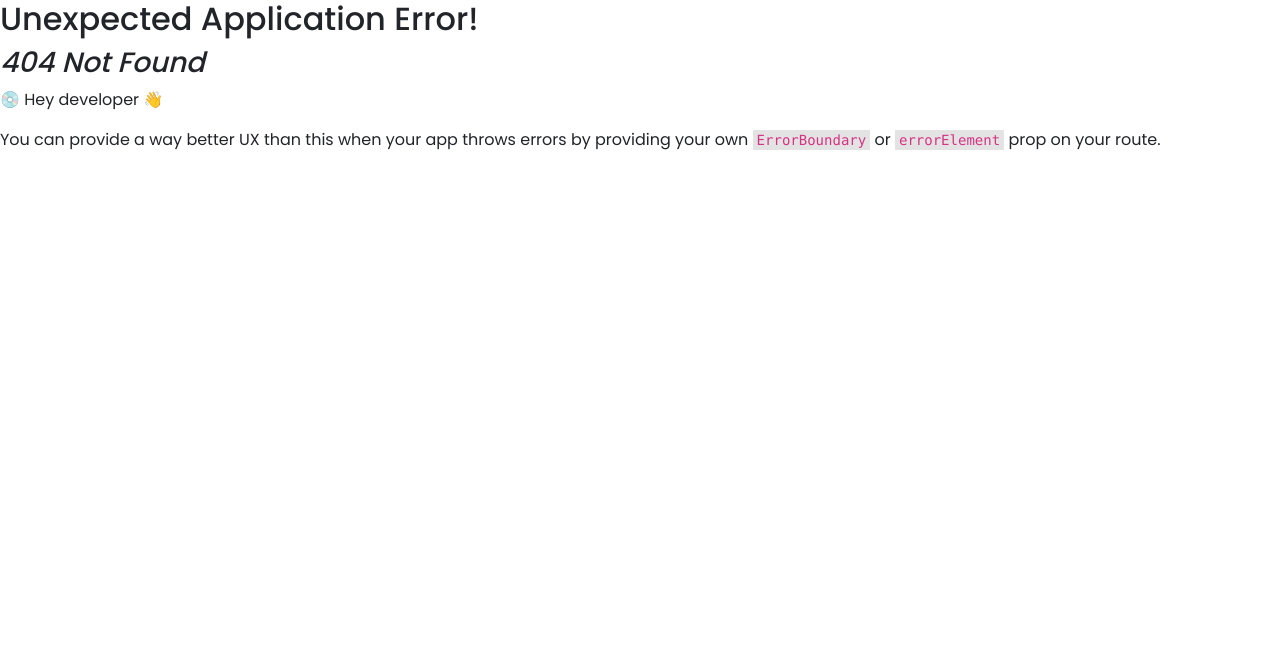
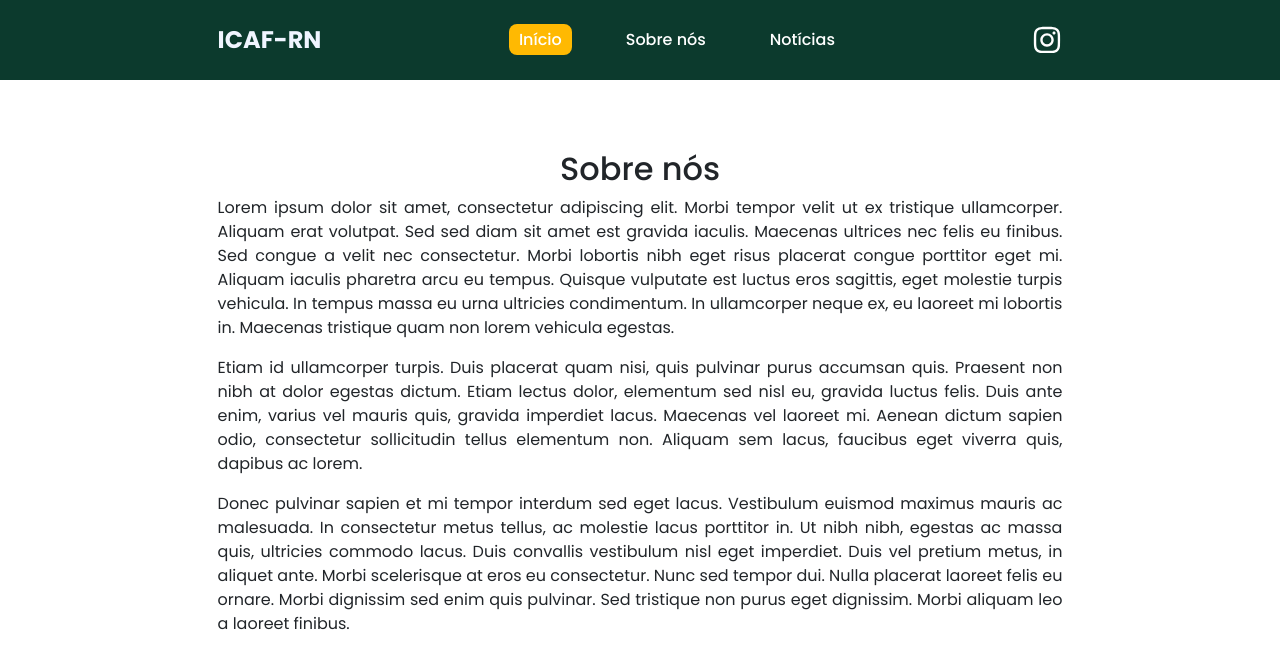
Before and after one commit to icafrn/icafrn-site, a React (Vite) app: page /icafrn-site/sobre-nos in a window 1280 px wide. Before the commit this address had no page. Shown: the top 668 px of the page. Built offline with nearby package versions, Linux system fonts and the light colour scheme.

Commit message:
fix links

```diff
--- a/package.json
+++ b/package.json
@@ -1,5 +1,5 @@
 {
-  "homepage": "https://devwenderson.github.io/site-icafrn",
+  "homepage": "https://icafrn.github.io/icafrn-site",
   "name": "icaf-site",
   "private": true,
   "version": "0.0.0",
--- a/src/components/Navbar.jsx
+++ b/src/components/Navbar.jsx
@@ -9,16 +9,16 @@ const Navbar = () => {
     const [menuOpen, setMenuOpen] = useState(false)
     return (
         <header>
-            <Link to={'/'} className="brand"> ICAF-RN </Link>
+            <Link to={'/icafrn-site'} className="brand"> ICAF-RN </Link>
             <ul className={menuOpen ? 'nav__navigation show' : 'nav__navigation'}>
                 <li>
-                    <NavLink to={'/site-icafrn'}>Início</NavLink>
+                    <NavLink to={'/icafrn-site'}>Início</NavLink>
                 </li>
                 <li>
-                    <NavLink to={'/site-icafrn/sobre-nos/'}>Sobre nós</NavLink>
+                    <NavLink to={'/icafrn-site/sobre-nos/'}>Sobre nós</NavLink>
                 </li>
                 <li>
-                    <NavLink to={'/site-icafrn/noticias/'}>Notícias</NavLink>
+                    <NavLink to={'/icafrn-site/noticias/'}>Notícias</NavLink>
                 </li>
             </ul>
             <div className="nav__right">
--- a/vite.config.js
+++ b/vite.config.js
@@ -4,5 +4,5 @@ import react from '@vitejs/plugin-react'
 // https://vite.dev/config/
 export default defineConfig({
   plugins: [react()],
-  base: "/site-icafrn",
+  base: "/icafrn-site",
 });
```
Also changed, not shown: src/main.jsx (+4 -4 lines).
